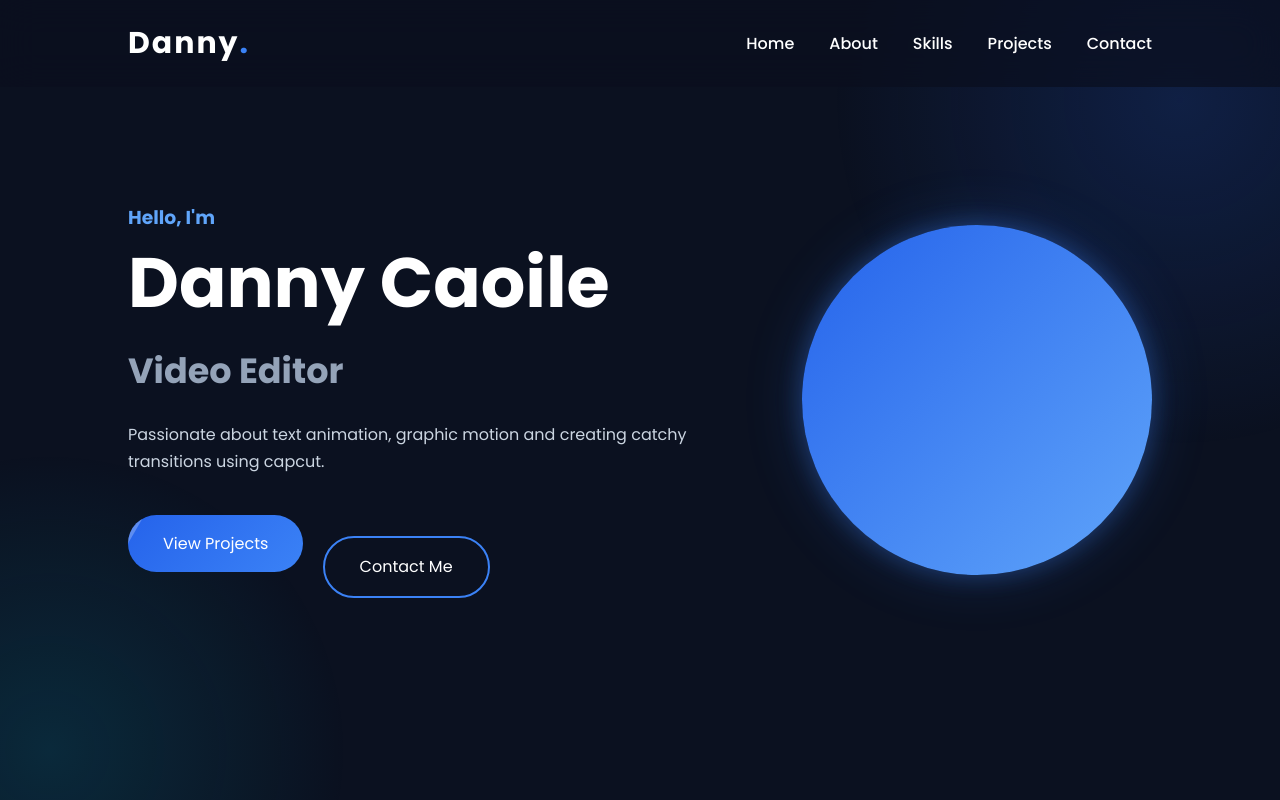
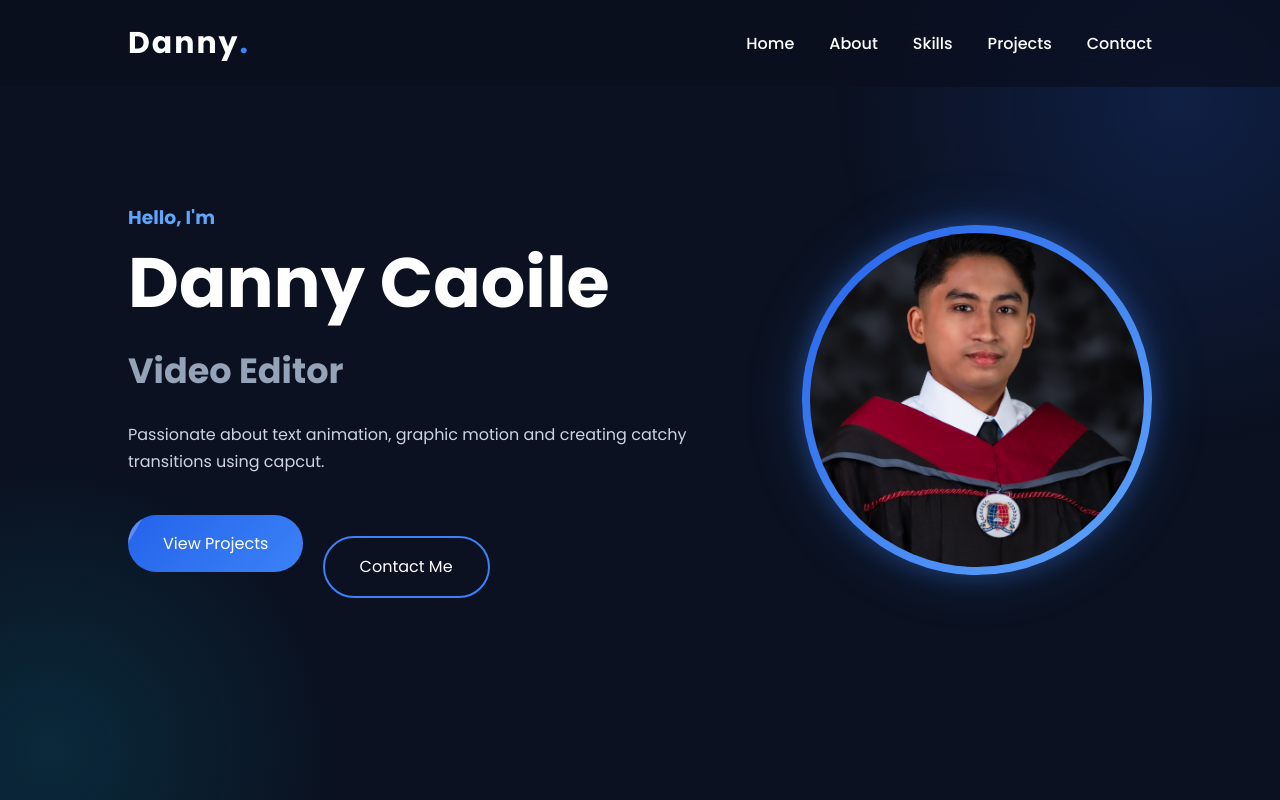
Before and after one commit to dannycaoilejr-ship-it/dan-portfolio, a plain HTML site: page index.html in a window 1280 px wide. Shown: the top 800 px of the page. Drawn offline with Linux system fonts and the light colour scheme.

Commit message:
Update index.html

```diff
--- a/index.html
+++ b/index.html
@@ -80,7 +80,7 @@
 
             <div class="profile-card">
 
-
+               <img src="profile.jpg" alt="Profile">
 
             </div>
 
```
